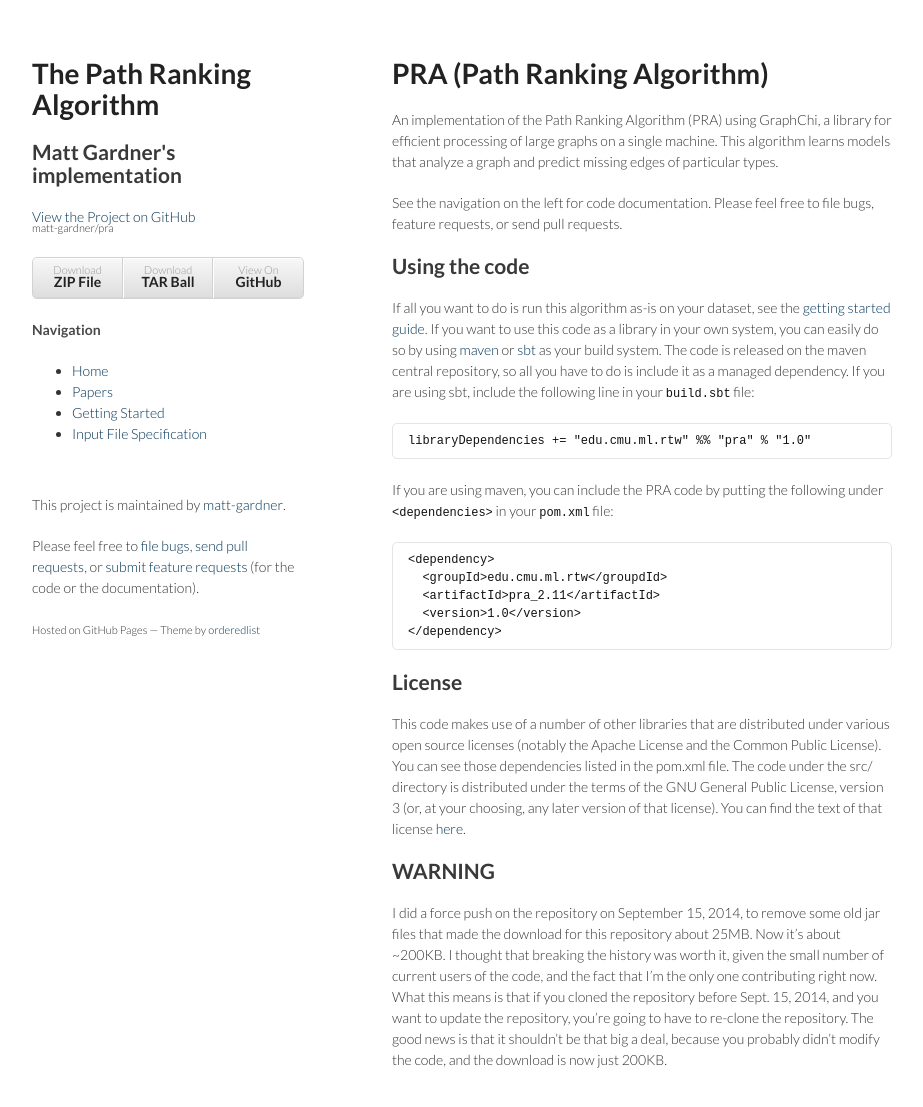
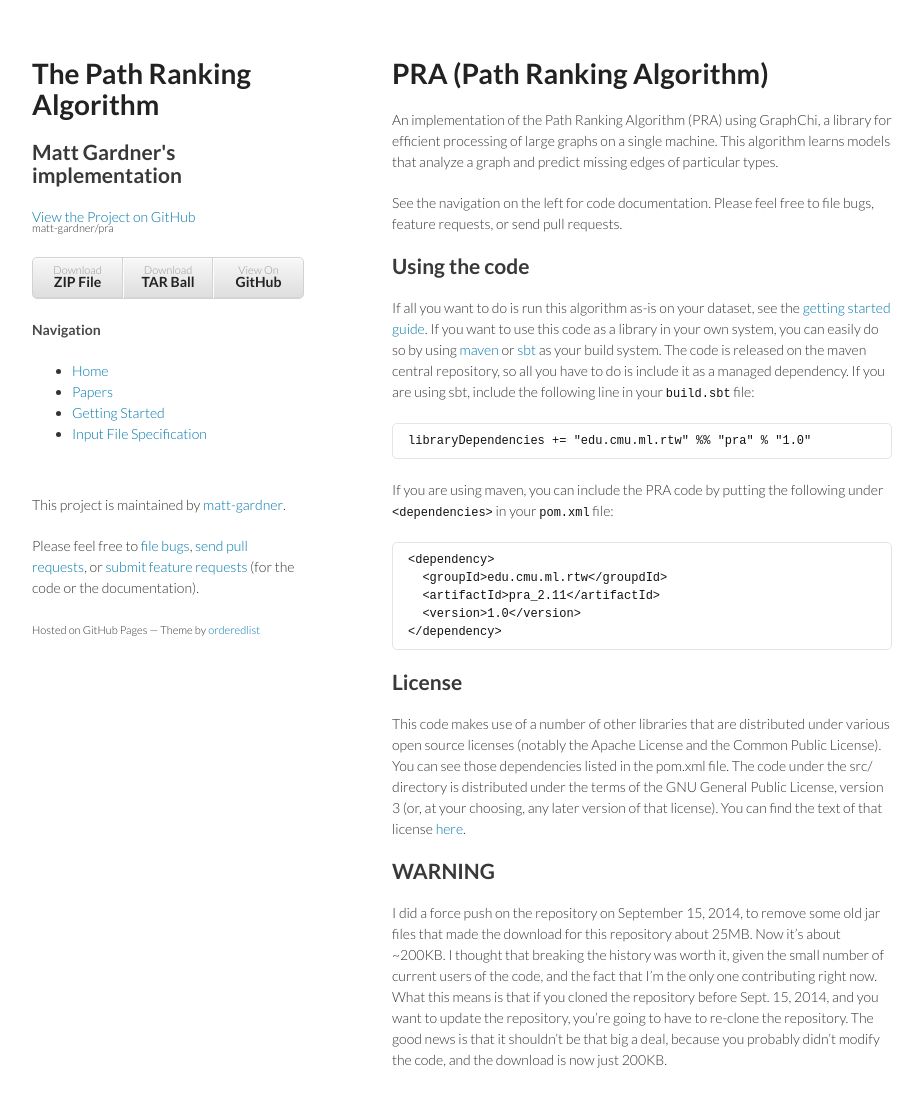
Before and after one commit to matt-gardner/pra, a Jekyll site: the page built from index.md, in a window 1280 px wide and 1140 px high. Shown: the top 1107 px of the window, without its empty margins (178-1101 px from the left). Built offline with Jekyll 4.4.1, drawn with Linux system fonts in a browser that asks for light colours; Markdown is read by kramdown in place of the engine named in the settings.

Commit message:
Fix links to have more contrast

```diff
--- a/stylesheets/styles.css
+++ b/stylesheets/styles.css
@@ -33,7 +33,7 @@
 }
 
 a {
-  color:#035;
+  color:#07a;
   font-weight:400;
   text-decoration:none;
 }
```
